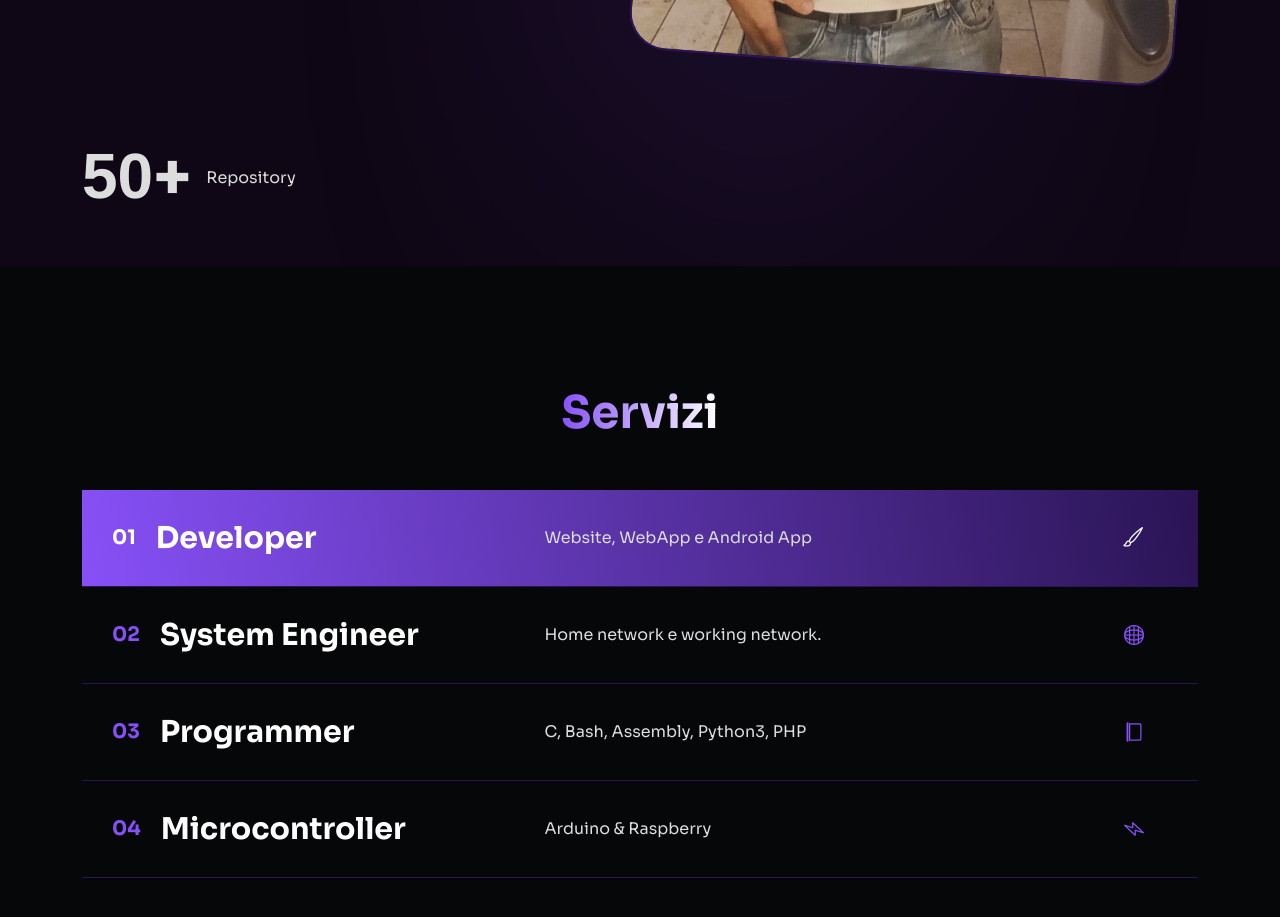
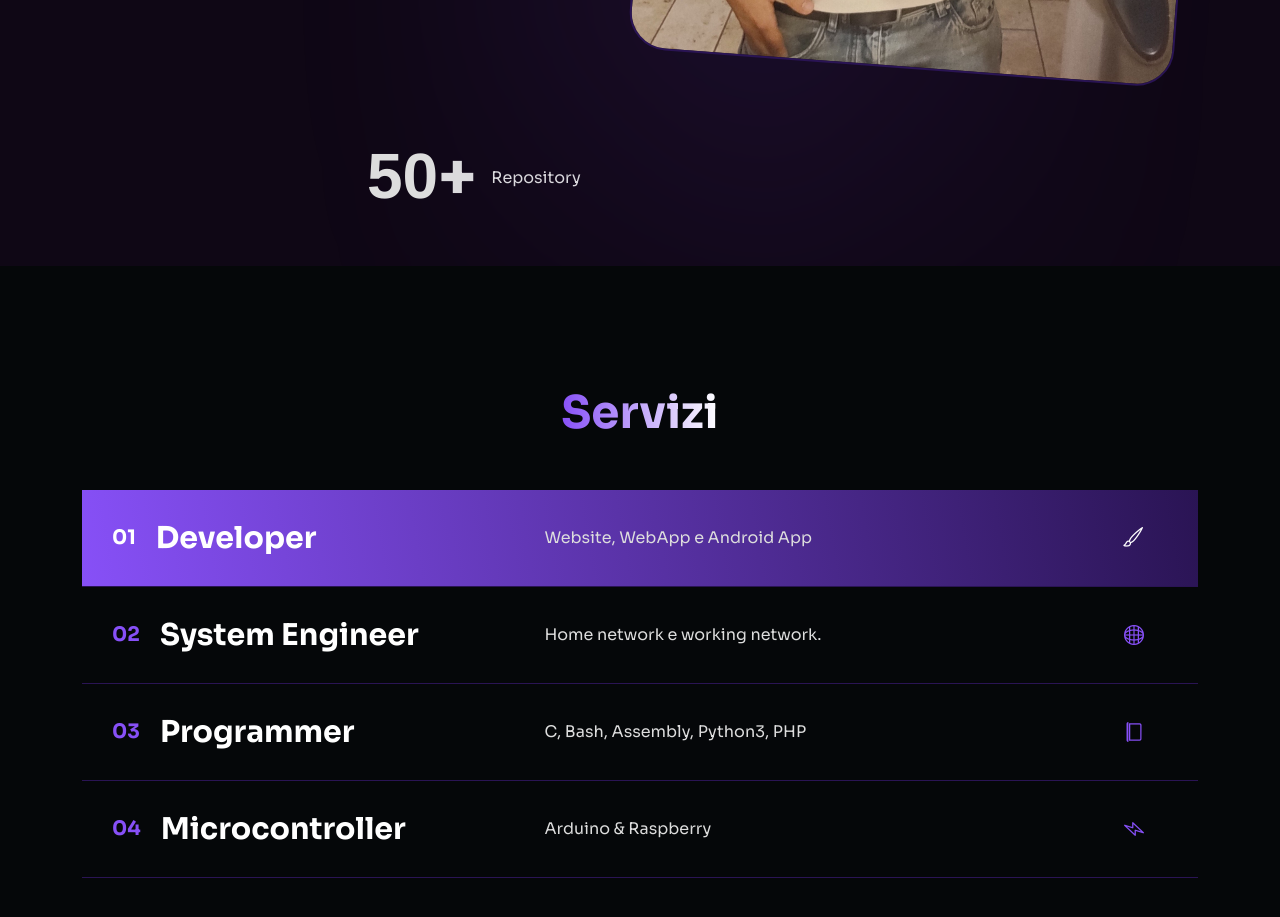
Before and after one commit to MattiaBracco05/MattheWeb, a plain HTML site: page index.html in a window 1280 px wide. Shown: the part 820-1737 px from the top of the page. Drawn offline with Linux system fonts and the light colour scheme.

Commit message:
Update index.html

```diff
--- a/index.html
+++ b/index.html
@@ -224,7 +224,7 @@
                 <!-- Inizio dei dati -->
                 <div class="funfact-area">
                     <div class="row">
-                        <div class="col-6 col-lg-3">
+                        <div class="col-6 offset-3">
                             <div class="funfact-item d-flex flex-column flex-sm-row flex-wrap align-items-center">
                                 <div class="number"><span class="odometer" data-count="50">0</span>+</div>
                                 <div class="text">Repository</div>
```
